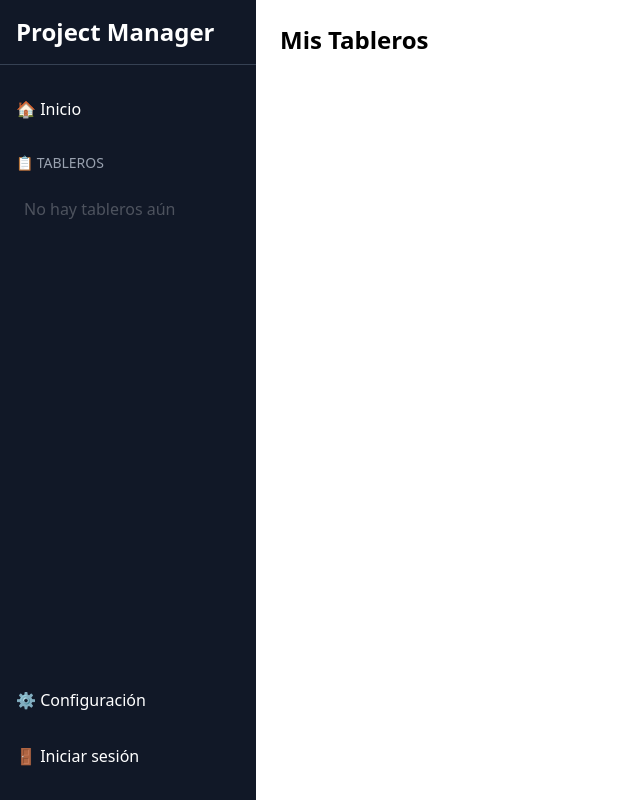
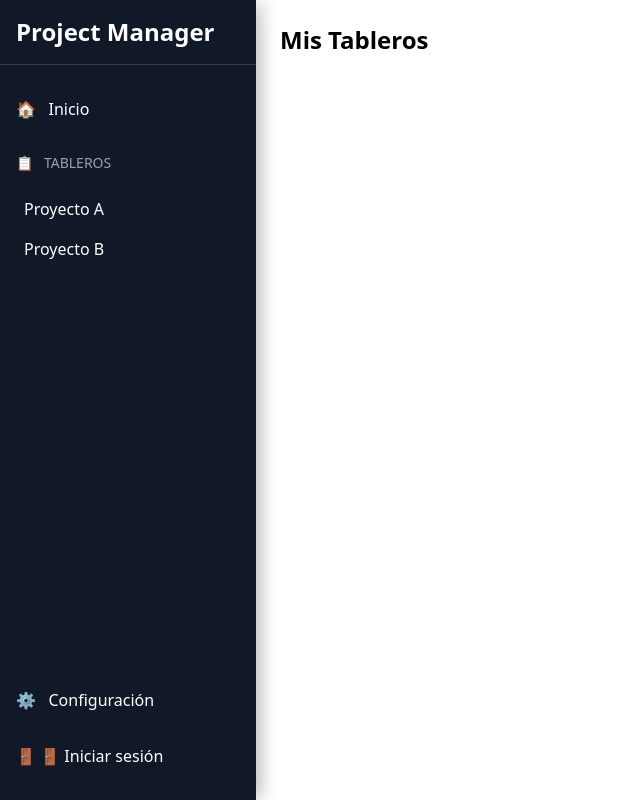
Before and after one commit to Slisandro/project-manager, a React app in the folder navbar/: page / in a window 1280 px wide. Shown: the whole page, without its empty margins (0-640 px from the left). Built offline with nearby package versions, Linux system fonts and the light colour scheme.

Commit message:
design sidebar

```diff
--- a/navbar/src/components/Auth.tsx
+++ b/navbar/src/components/Auth.tsx
@@ -6,12 +6,12 @@ const AuthButton = () => {
   const [isLoggedIn, setIsLoggedIn] = useState(false);
 
   return (
-        <li
-            className="p-4 hover:bg-gray-800 cursor-pointer"
-        >
+    <li className="p-4 hover:bg-gray-800 cursor-pointer">
       <Link
         to={isLoggedIn ? "/logout" : "/login"}
-                content={`🚪 ${isLoggedIn ? "Cerrar sesión" : "Iniciar sesión"}`}
+        content={
+          "🚪  " + `🚪 ${isLoggedIn ? "Cerrar sesión" : "Iniciar sesión"}`
+        }
       />
     </li>
   );
--- a/navbar/src/components/ListBoards.tsx
+++ b/navbar/src/components/ListBoards.tsx
@@ -1,24 +1,30 @@
-import { NavLink } from "react-router-dom";
 import Link from "./Link";
 
-const boards: { id: number, name: string }[] | [] = [
-    // { id: 1, name: "Proyecto A", description: "Planificación inicial" },
-    // { id: 2, name: "Proyecto B", description: "Marketing y diseño" },
-]
+const boards: { id: number; name: string; description: string }[] | [] = [
+  { id: 1, name: "Proyecto A", description: "Planificación inicial" },
+  { id: 2, name: "Proyecto B", description: "Marketing y diseño" },
+];
 
 export default function ListBoards() {
   return (
     <>
-            <li className="p-4 text-gray-400 uppercase text-sm cursor-default">📋 Tableros</li>
-            {boards.length ? boards.map((board) => (
+      <li className="p-4 text-gray-400 uppercase text-sm cursor-default">
+        📋 &nbsp; Tableros
+      </li>
+      {boards.length ? (
+        boards.map((board) => (
           <li
             key={board.id}
             className="pl-6 pr-4 py-2 hover:bg-gray-800 cursor-pointer"
           >
             <Link to={"/boards/" + board.id} content={board.name} />
           </li>
-            )) : <li className="opacity-25 pl-6 pr-4 py-2 cursor-default">No hay tableros aún</li>
+        ))
+      ) : (
+        <li className="opacity-25 pl-6 pr-4 py-2 cursor-default">
+          No hay tableros aún
+        </li>
+      )}
+    </>
+  );
 }
-        </>
-    )
-}
--- a/navbar/src/components/Navbar.tsx
+++ b/navbar/src/components/Navbar.tsx
@@ -4,25 +4,27 @@ import ListBoards from "./ListBoards";
 
 const Navbar = () => {
   return (
-        <div className="w-64 h-screen bg-[#111827] text-white fixed flex flex-col justify-between">
+    <div
+      className="w-64 z-4 h-screen bg-[#111827] text-white fixed flex flex-col justify-between"
+      style={{
+        boxShadow:
+          "0 20px 25px -5px rgb(0 0 0 / 10%), 0 8px 10px -6px rgb(0 0 0 / 10%), 10px 0 15px -3px rgb(0 0 0 / 20%)",
+      }}
+    >
       <div>
         <div className="p-4 text-2xl font-bold border-b border-gray-700 cursor-default">
           Project Manager
         </div>
         <ul className="mt-4">
-                    <li
-                        className="p-4 hover:bg-gray-800 cursor-pointer"
-                    >
-                        <Link to="/home" content="🏠 Inicio" />
+          <li className="p-4 hover:bg-gray-800 cursor-pointer">
+            <Link to="/home" content="🏠 &nbsp; Inicio" />
           </li>
           <ListBoards />
         </ul>
       </div>
       <ul className="mb-4">
-                <li
-                    className="p-4 hover:bg-gray-800 cursor-pointer"
-                >
-                    <Link to="/configuration" content="⚙️ Configuración" />
+        <li className="p-4 hover:bg-gray-800 cursor-pointer">
+          <Link to="/configuration" content="⚙️ &nbsp; Configuración" />
         </li>
         <Auth />
       </ul>
```
Also changed, not shown: 1 other file (tests, documents, lock files or other folders). Lines whose indentation alone changed are shown as unchanged.
